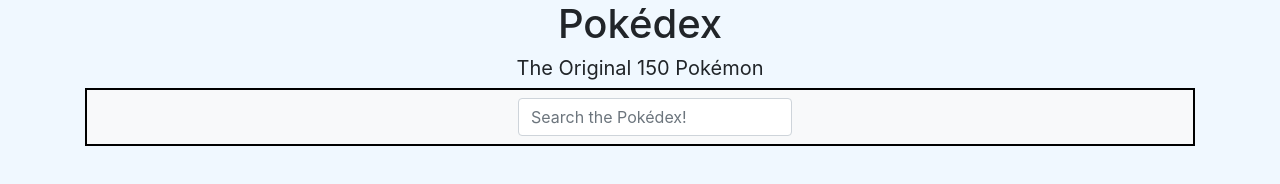
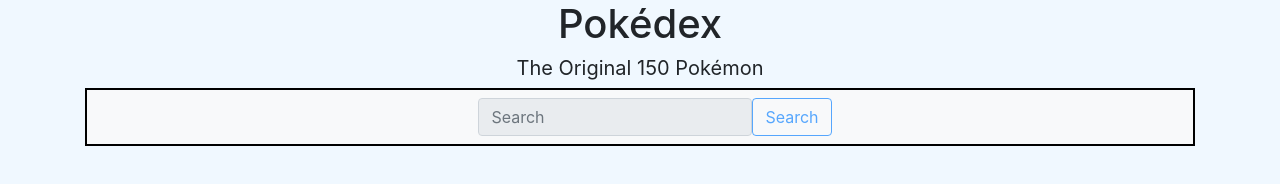
Before and after one commit to christopherinvans/simple-js-app, a website: page index.html in a window 1280 px wide. Drawn offline with nearby package versions, Linux system fonts and the light colour scheme; no server answers.

Commit message:
rework search form, add button

```diff
--- a/index.html
+++ b/index.html
@@ -15,16 +15,10 @@
       <div class="row">
         <div class="col">
         </div>
-          <form>
-            <input
-              class="form-control col-lg-12"
-              id="poke-search"
-              type="text"
-              onkeyup="search()"
-              placeholder="Search the Pokédex!"
-              aria-label="Search"
-            />
-          </form>
+        <form class="d-flex" role="search">
+          <input class="form-control me-2" type="search" placeholder="Search" aria-label="Search" disabled>
+          <button class="btn btn-outline-primary" type="submit" disabled>Search</button>
+        </form>
         </div>
     </nav>
   </header>
```
